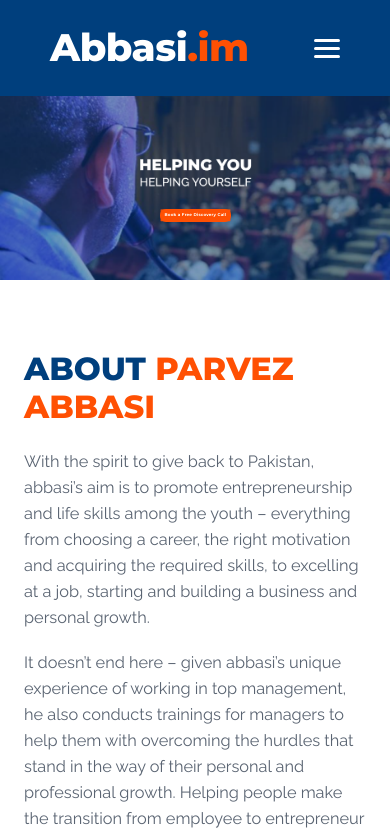
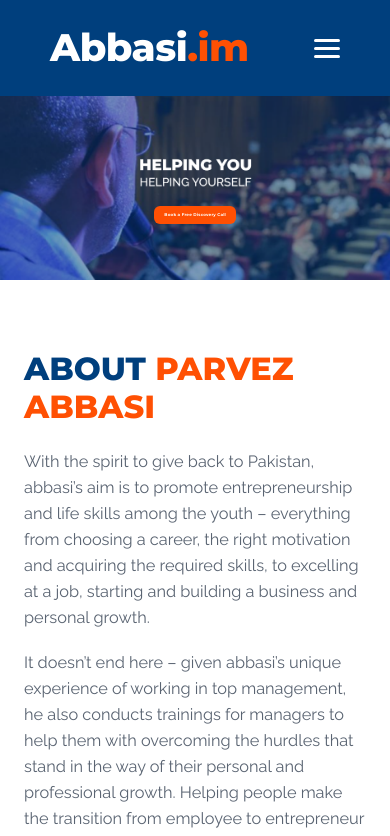
Before and after one commit to ajawad06/abbasi.im, a React (Vite) app: page / in a window 390 px wide. Shown: the top 836 px of the page. Built offline with nearby package versions, Linux system fonts and the light colour scheme; no server answers; the database is empty.

Commit message:
fixed discovery call button collapse on mobile view

```diff
--- a/src/components/Hero.css
+++ b/src/components/Hero.css
@@ -19,10 +19,10 @@
 */
 .hero__book {
   position: absolute;
-  left: 40.9%;
-  top: 61.2%;
-  width: 18.4%;
-  height: 7.1%;
+  left: 39.6%;
+  top: 59.7%;
+  width: 20.9%;
+  height: 10.1%;
   z-index: 2;
 
   display: flex;
```
